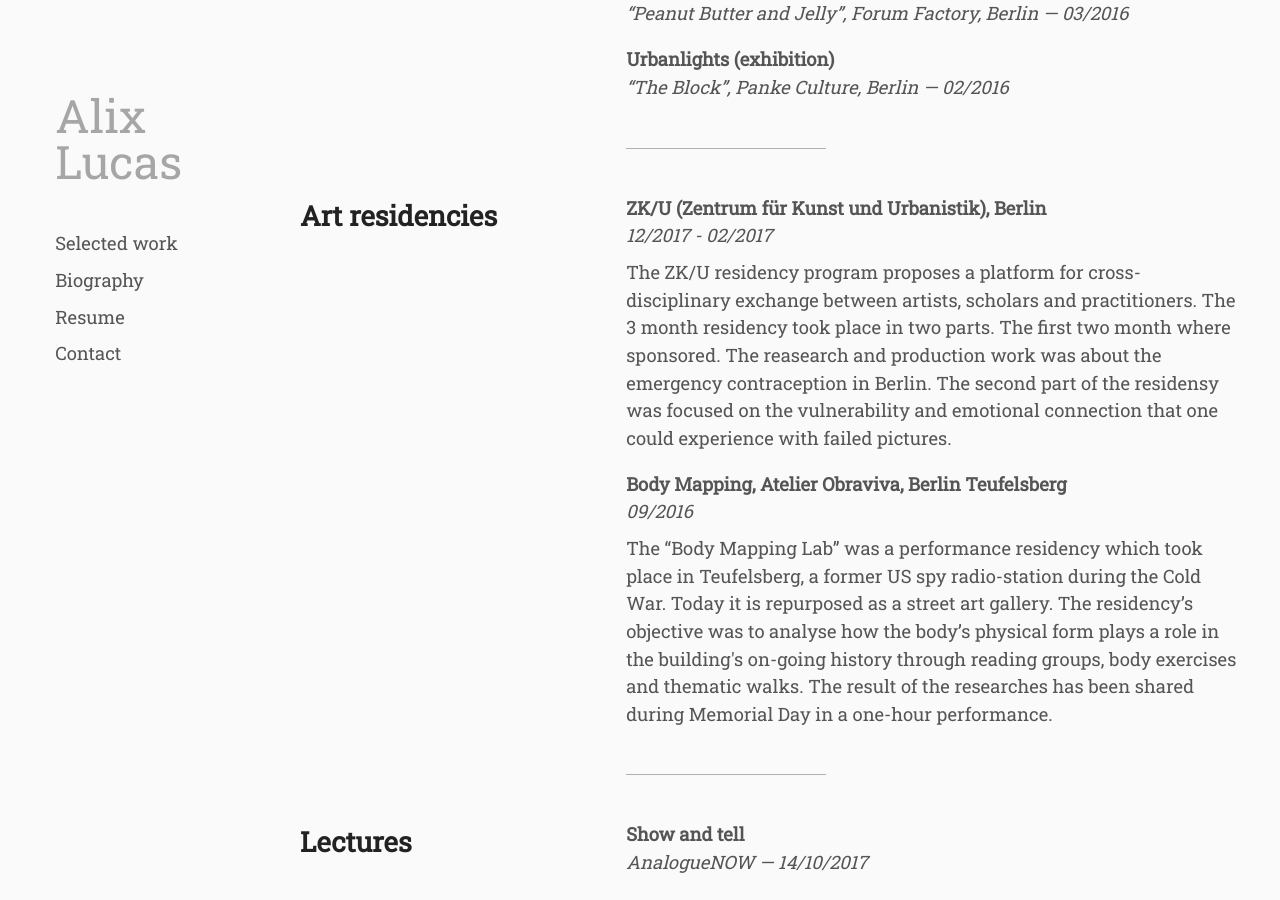
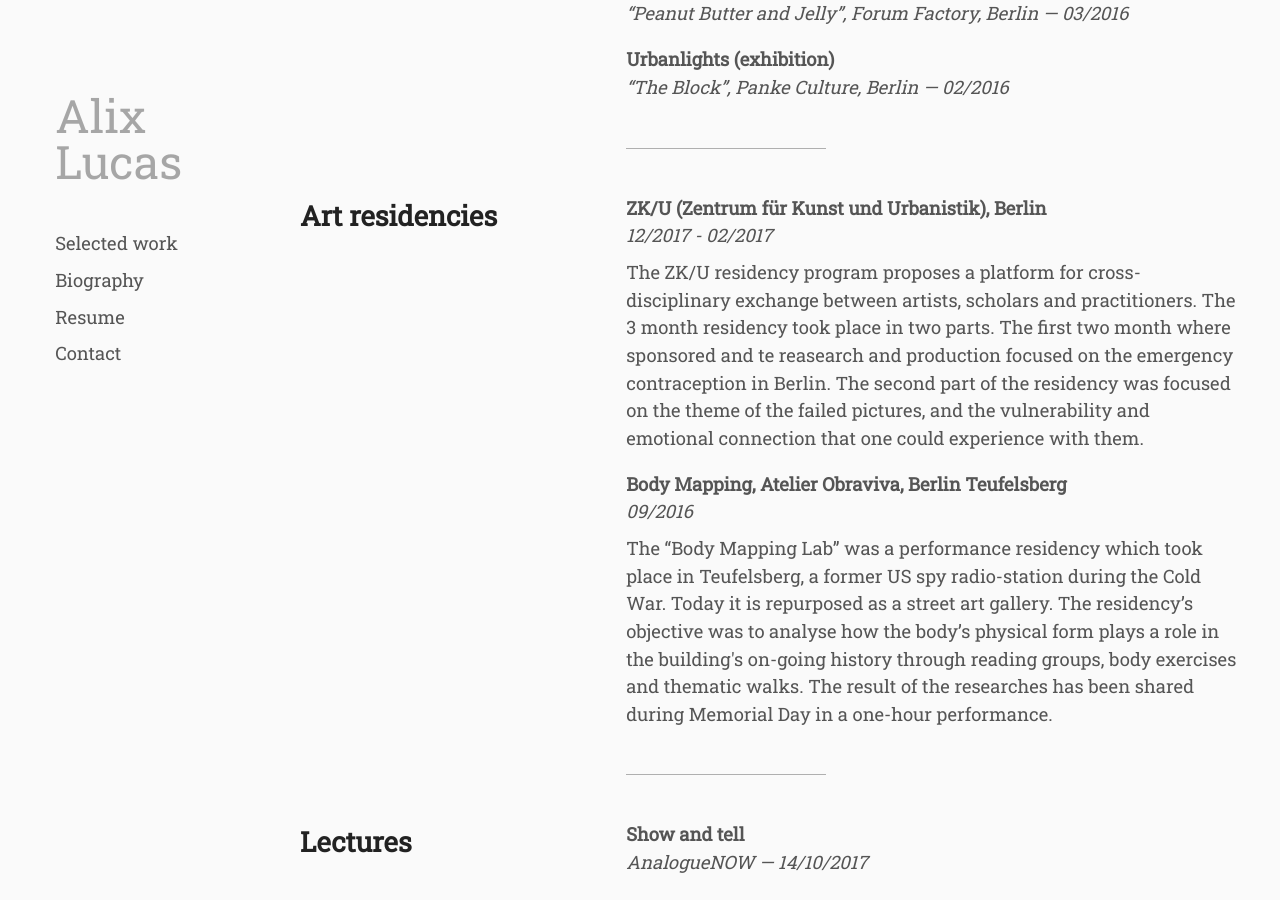
Before and after one commit to whyalix/alixlucas, a Jekyll site: the page built from resume/index.html, in a window 1280 px wide and 900 px high, scrolled down 800 px. Built offline with Jekyll 4.4.1, drawn with Linux system fonts in a browser that asks for light colours.

Commit message:
Update art_residencies.yml

```diff
--- a/_data/art_residencies.yml
+++ b/_data/art_residencies.yml
@@ -1,8 +1,8 @@
 - primary: "ZK/U (Zentrum für Kunst und Urbanistik), Berlin"
   secondary: 12/2017 - 02/2017
   content: |
-    The ZK/U residency program proposes a platform for cross-disciplinary exchange between artists, scholars and practitioners. The 3 month residency took place in two parts. The first two month where sponsored. The reasearch and production work was about the emergency contraception in Berlin.
-    The second part of the residensy was focused on the vulnerability and emotional connection that one could experience with failed pictures.
+    The ZK/U residency program proposes a platform for cross-disciplinary exchange between artists, scholars and practitioners. The 3 month residency took place in two parts. The first two month where sponsored and te reasearch and production focused on the emergency contraception in Berlin.
+    The second part of the residency was focused on the theme of the failed pictures, and the vulnerability and emotional connection that one could experience with them.
 
 - primary: Body Mapping, Atelier Obraviva, Berlin Teufelsberg
   secondary: 09/2016
```
